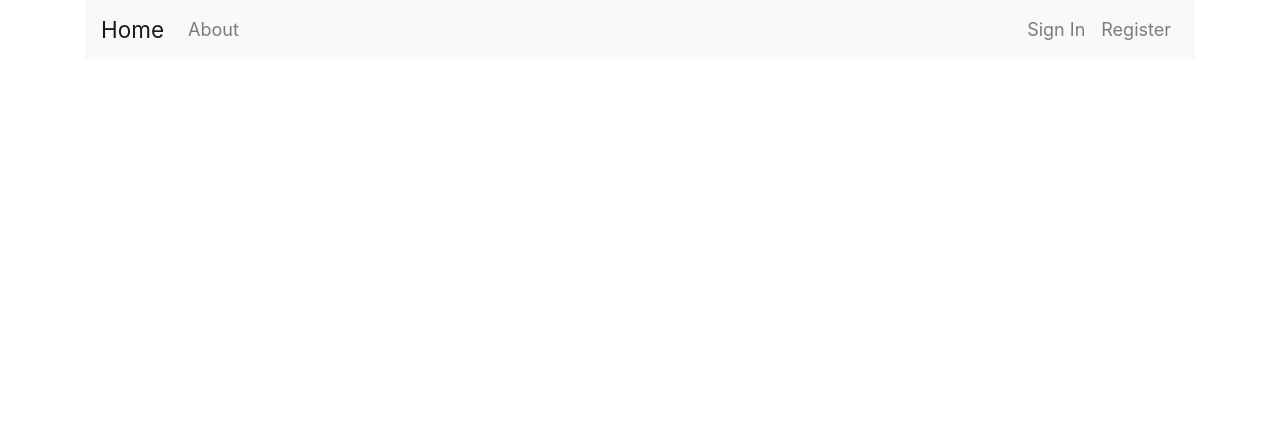
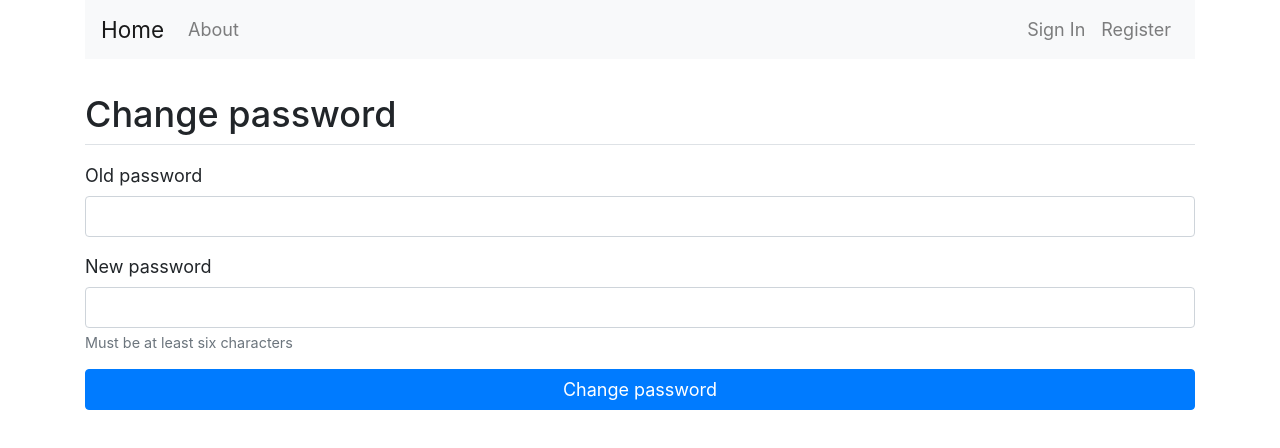
Before and after one commit to adamzerner/vue-starter, a Vue app: page /change-password in a window 1280 px wide. Shown: the top 448 px of the page. Built offline with nearby package versions, Linux system fonts and the light colour scheme.

Commit message:
Change password UI

```diff
--- a/src/router/index.js
+++ b/src/router/index.js
@@ -5,6 +5,7 @@ import About from "@/views/info/about.vue";
 import SignIn from "@/views/auth/sign-in.vue";
 import Register from "@/views/auth/register.vue";
 import ForgotPassword from "@/views/auth/forgot-password.vue";
+import ChangePassword from "@/views/auth/change-password.vue";
 
 Vue.use(VueRouter);
 
@@ -34,6 +35,11 @@ const routes = [
     name: "forgot-password",
     component: ForgotPassword,
   },
+  {
+    path: "/change-password",
+    name: "change-password",
+    component: ChangePassword,
+  },
 ];
 
 const router = new VueRouter({
--- /dev/null
+++ b/src/views/auth/change-password.vue
@@ -0,0 +1,38 @@
+<template>
+  <section>
+    <page-header>Change password</page-header>
+    <b-form>
+      <b-form-group label="Old password">
+        <b-form-input v-model="oldPassword" type="text"></b-form-input>
+      </b-form-group>
+      <b-form-group label="New password">
+        <b-form-input v-model="newPassword" type="text"></b-form-input>
+        <template v-slot:description>
+          Must be at least six characters
+        </template>
+      </b-form-group>
+      <b-button type="submit" variant="primary" block>
+        Change password
+      </b-button>
+    </b-form>
+  </section>
+</template>
+
+<script>
+import PageHeader from "@/components/page-header/page-header.vue";
+
+export default {
+  name: "change-password",
+  components: {
+    "page-header": PageHeader,
+  },
+  data() {
+    return {
+      oldPassword: "",
+      newPassword: "",
+    };
+  },
+};
+</script>
+
+<style lang="scss" scoped></style>
```
